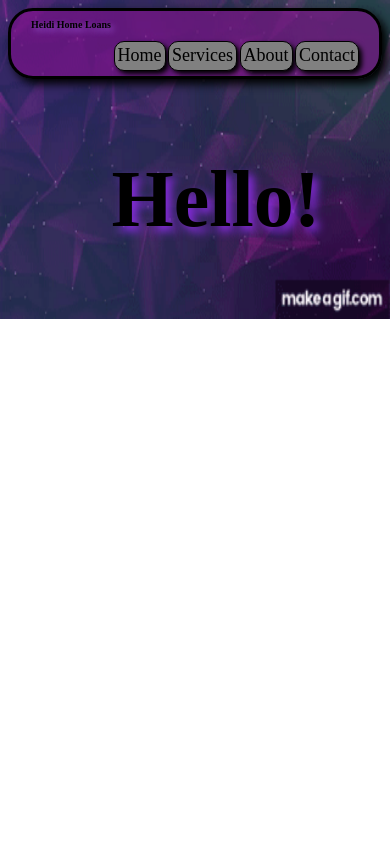
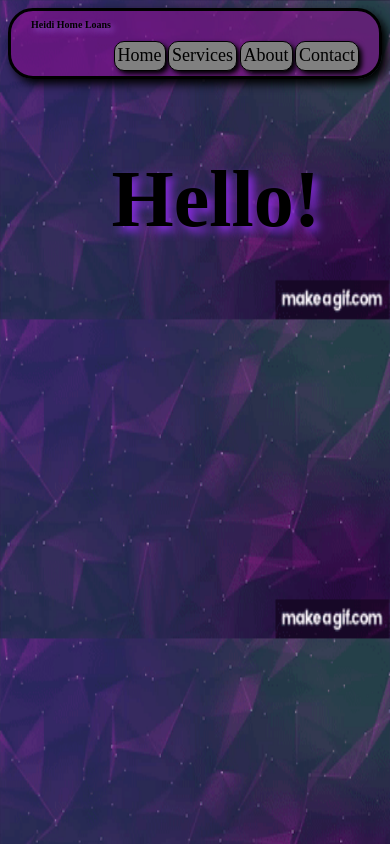
Before and after one commit to psycomike93/HeidiHomeLoans, a React (Vite) app: page /#/ in a window 390 px wide. Built offline with nearby package versions, Linux system fonts and the light colour scheme; a web font is replaced by a local one.

Commit message:
new commit

```diff
--- a/src/index.css
+++ b/src/index.css
@@ -78,6 +78,6 @@ h2{
 html{
     background-image:url(/PLines.gif) ;
     background-size: 100% 100%;
-    background-repeat: no-repeat;
+    background-repeat: repeat;
 }
 }
```
